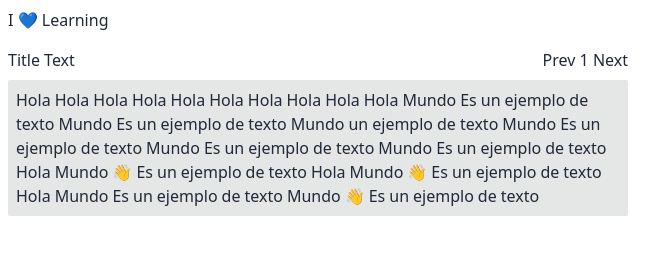
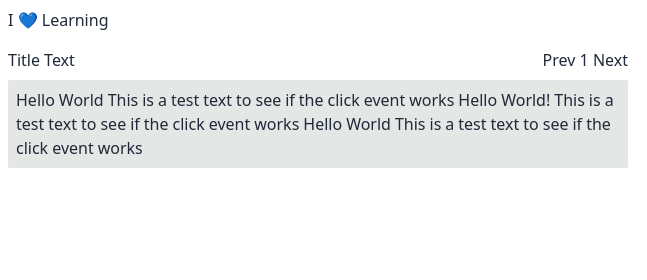
Before and after one commit to igrisdev/ilikelearning, an Astro site: page / in a window 1280 px wide. Shown: the top 280 px of the page, 0-647 px from the left. Built offline with nearby package versions, Linux system fonts and the light colour scheme; Astro itself is replaced by a stand-in of ours.

Commit message:
Integrate zustand for state management in ContainerText and Dictionary components

```diff
--- a/src/components_functional/ContainerText.tsx
+++ b/src/components_functional/ContainerText.tsx
@@ -1,8 +1,14 @@
+import { useSearchStore } from '@stores/searchStore'
+
 export const ContainerText = () => {
+  const { searchWord } = useSearchStore()
+
   const handleClick = (event: React.MouseEvent<HTMLDivElement>) => {
     const target = event.target as HTMLSpanElement
     if (target.tagName === 'SPAN') {
       console.log(target.textContent)
+
+      if (target.textContent) searchWord(target.textContent)
     }
   }
 
@@ -11,81 +17,48 @@ export const ContainerText = () => {
       onClick={handleClick}
       className='flex flex-wrap gap-x-1 bg-base-300 p-2 rounded-sm'
     >
-      <span>Hola</span>
-      <span>Hola</span>
-      <span>Hola</span>
-      <span>Hola</span>
-      <span>Hola</span>
-      <span>Hola</span>
-      <span>Hola</span>
-      <span>Hola</span>
-      <span>Hola</span>
-      <span>Hola</span>
-      <span>Mundo</span>
-      <span>Es</span>
-      <span>un</span>
-      <span>ejemplo</span>
-      <span>de</span>
-      <span>texto</span>
-      <span>Mundo</span>
-      <span>Es</span>
-      <span>un</span>
-      <span>ejemplo</span>
-      <span>de</span>
-      <span>texto</span>
-      <span>Mundo</span>
-      <span>un</span>
-      <span>ejemplo</span>
-      <span>de</span>
-      <span>texto</span>
-      <span>Mundo</span>
-      <span>Es</span>
-      <span>un</span>
-      <span>ejemplo</span>
-      <span>de</span>
-      <span>texto</span>
-      <span>Mundo</span>
-      <span>Es</span>
-      <span>un</span>
-      <span>ejemplo</span>
-      <span>de</span>
-      <span>texto</span>
-      <span>Mundo</span>
-      <span>Es</span>
-      <span>un</span>
-      <span>ejemplo</span>
-      <span>de</span>
-      <span>texto</span>
-      <span>Hola</span>
-      <span>Mundo</span>
-      <span>👋</span>
-      <span>Es</span>
-      <span>un</span>
-      <span>ejemplo</span>
-      <span>de</span>
-      <span>texto</span>
-      <span>Hola</span>
-      <span>Mundo</span>
-      <span>👋</span>
-      <span>Es</span>
-      <span>un</span>
-      <span>ejemplo</span>
-      <span>de</span>
-      <span>texto</span>
-      <span>Hola</span>
-      <span>Mundo</span>
-      <span>Es</span>
-      <span>un</span>
-      <span>ejemplo</span>
-      <span>de</span>
-      <span>texto</span>
-      <span>Mundo</span>
-      <span>👋</span>
-      <span>Es</span>
-      <span>un</span>
-      <span>ejemplo</span>
-      <span>de</span>
-      <span>texto</span>
+      <span>Hello</span>
+      <span>World</span>
+      <span>This</span>
+      <span>is</span>
+      <span>a</span>
+      <span>test</span>
+      <span>text</span>
+      <span>to</span>
+      <span>see</span>
+      <span>if</span>
+      <span>the</span>
+      <span>click</span>
+      <span>event</span>
+      <span>works</span>
+      <span>Hello</span>
+      <span>World!</span>
+      <span>This</span>
+      <span>is</span>
+      <span>a</span>
+      <span>test</span>
+      <span>text</span>
+      <span>to</span>
+      <span>see</span>
+      <span>if</span>
+      <span>the</span>
+      <span>click</span>
+      <span>event</span>
+      <span>works</span>
+      <span>Hello</span>
+      <span>World</span>
+      <span>This</span>
+      <span>is</span>
+      <span>a</span>
+      <span>test</span>
+      <span>text</span>
+      <span>to</span>
+      <span>see</span>
+      <span>if</span>
+      <span>the</span>
+      <span>click</span>
+      <span>event</span>
+      <span>works</span>
     </div>
   )
 }
--- a/src/components_functional/Dictionary.tsx
+++ b/src/components_functional/Dictionary.tsx
@@ -1,10 +1,11 @@
+import { useSearchStore } from '@stores/searchStore'
+
 export const Dictionary = () => {
+  const { word, apiUrl } = useSearchStore()
+
   return (
     <div className='w-full h-full'>
-      <iframe
-        src='https://www.wordreference.com/es/translation.asp?tranword=happy'
-        className='w-full h-full'
-      ></iframe>
+      <iframe src={`${apiUrl}${word}`} className='w-full h-full'></iframe>
     </div>
   )
 }
--- a/src/stores/searchStore.ts
+++ b/src/stores/searchStore.ts
@@ -2,10 +2,12 @@ import { create } from 'zustand'
 
 type SearchStore = {
   word: string,
+  apiUrl: string,
   searchWord: (word: string) => void
 }
 
 export const useSearchStore = create<SearchStore>()((set) => ({
   word: '',
+  apiUrl: 'https://www.wordreference.com/es/translation.asp?tranword=',
   searchWord: (word: string) => set({ word }),
 }))
```
